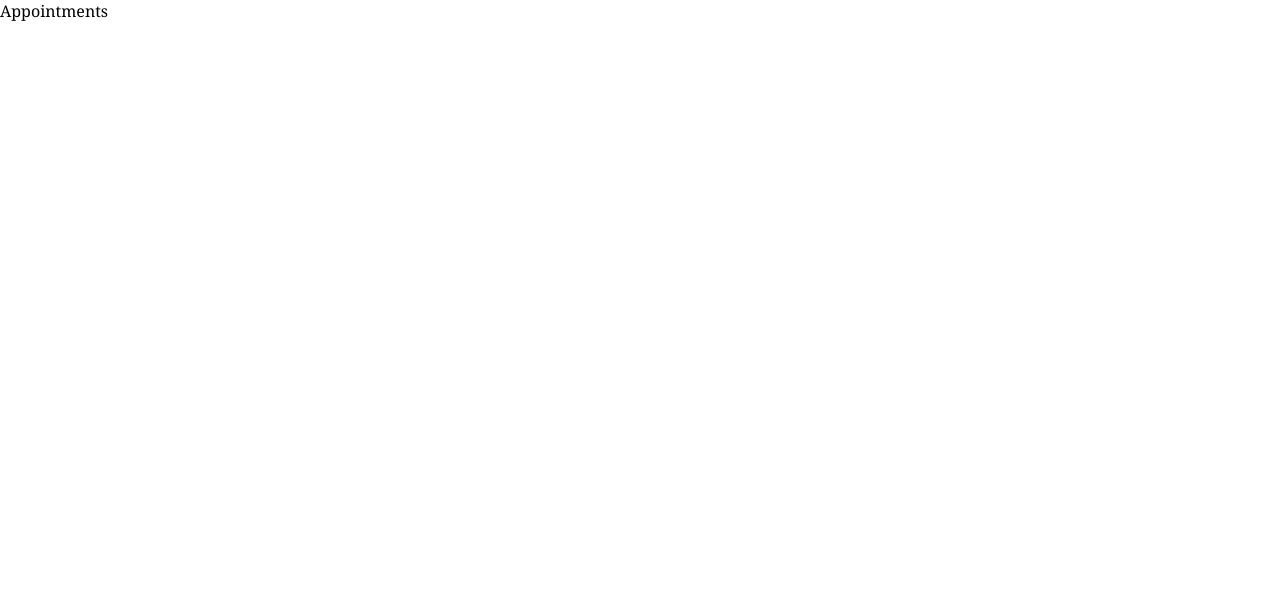
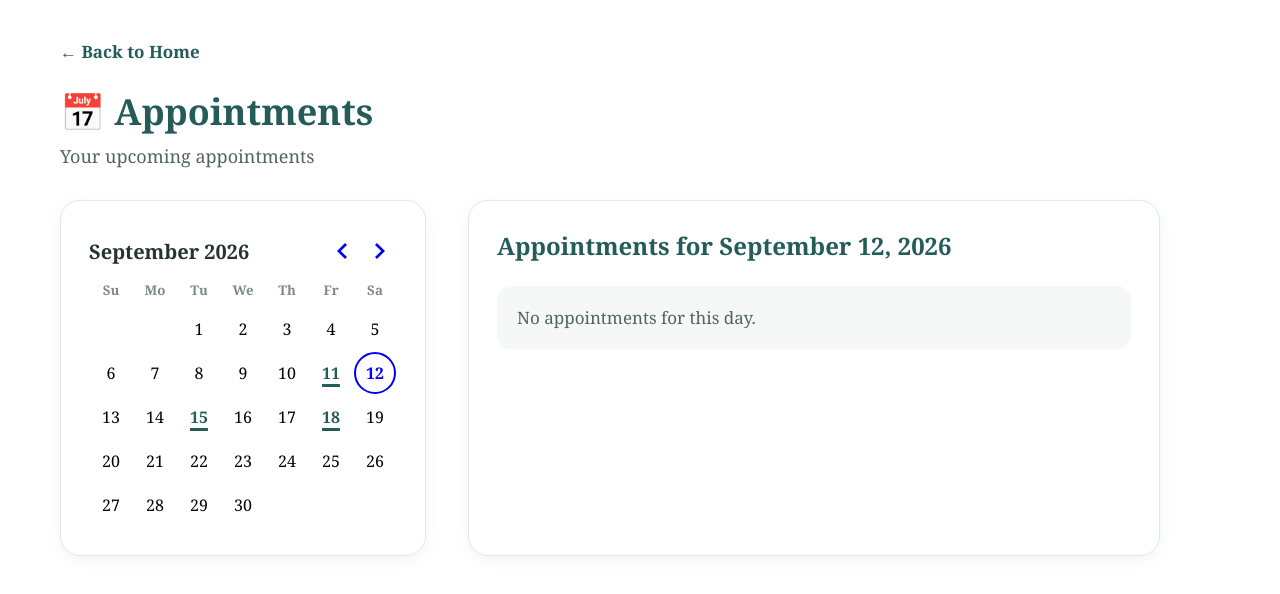
Before and after one commit to Solid0K/CareTrace_Backend, a React app in the folder frontend/: page /appointments in a window 1280 px wide. Shown: the top 594 px of the page. Built offline with nearby package versions, Linux system fonts and the light colour scheme; the HTML template or start-up script is replaced by a standard one.

Commit message:
Made Appointments and Todos

```diff
--- a/frontend/package.json
+++ b/frontend/package.json
@@ -11,6 +11,7 @@
   },
   "dependencies": {
     "react": "^19.2.8",
+    "react-day-picker": "^10.0.1",
     "react-dom": "^19.2.8",
     "react-router-dom": "^7.18.3"
   },
--- a/frontend/src/App.css
+++ b/frontend/src/App.css
@@ -152,3 +152,236 @@
   background-color: #eef7f5;
   border: 2px solid #b9dcd7;
 }
+/* Medicines page */
+
+.medicines-page {
+  min-height: 100dvh;
+  padding: 40px 60px;
+
+  background-color: #ffffff;
+}
+
+.medicines-page > h1 {
+  margin: 0;
+
+  font-size: 36px;
+  color: #245c5a;
+}
+
+.medicines-page > p {
+  margin-top: 8px;
+  margin-bottom: 32px;
+
+  font-size: 18px;
+  color: #526462;
+}
+
+.medicine-list {
+  display: flex;
+  flex-direction: column;
+  gap: 18px;
+
+  max-width: 1000px;
+}
+
+.medicine-item {
+  display: flex;
+  align-items: center;
+  justify-content: space-between;
+
+  padding: 28px 32px;
+
+  border: 1px solid #e2e8e6;
+  border-radius: 20px;
+
+  background-color: #ffffff;
+
+  box-shadow: 0 4px 16px rgba(36, 92, 90, 0.06);
+}
+
+.medicine-item h2 {
+  margin: 0 0 8px;
+
+  font-size: 24px;
+  color: #263332;
+}
+
+.medicine-item p {
+  margin: 0 0 10px;
+
+  color: #526462;
+}
+
+.medicine-item strong {
+  font-size: 20px;
+  color: #245c5a;
+}
+
+.take-medicine-button {
+  padding: 14px 22px;
+
+  border: none;
+  border-radius: 12px;
+
+  background-color: #245c5a;
+  color: white;
+
+  font-size: 16px;
+  font-weight: 600;
+
+  cursor: pointer;
+}
+
+.take-medicine-button:hover {
+  opacity: 0.9;
+}
+
+.medicine-taken {
+  padding: 12px 18px;
+
+  border-radius: 12px;
+
+  background-color: #e7f5ed;
+  color: #28744b;
+
+  font-weight: 600;
+}
+.back-home {
+  display: inline-block;
+  margin-bottom: 24px;
+
+  color: #245c5a;
+  text-decoration: none;
+
+  font-size: 17px;
+  font-weight: 600;
+}
+
+.back-home:hover {
+  text-decoration: underline;
+}
+
+/* APPOINTMENTS PAGE STARTS HERE */
+
+.appointments-page {
+  min-height: 100dvh;
+  padding: 40px 60px;
+  background-color: #ffffff;
+}
+
+.appointments-page > h1 {
+  margin: 0;
+  font-size: 36px;
+  color: #245c5a;
+}
+
+.appointments-page > p {
+  margin-top: 8px;
+  margin-bottom: 32px;
+  font-size: 18px;
+  color: #526462;
+}
+
+.appointments-content {
+  display: grid;
+  grid-template-columns: 380px 1fr;
+  gap: 28px;
+  max-width: 1100px;
+}
+
+.calendar-card,
+.appointments-list {
+  padding: 28px;
+  border: 1px solid #e2e8e6;
+  border-radius: 20px;
+  background-color: #ffffff;
+  box-shadow: 0 4px 16px rgba(36, 92, 90, 0.06);
+}
+
+.calendar-card h2,
+.appointments-list h2 {
+  margin: 0 0 24px;
+  color: #245c5a;
+}
+
+.calendar-card {
+  width: fit-content;
+}
+
+/* Calendar */
+
+.calendar-card .rdp {
+  margin: 0;
+}
+
+.calendar-card .rdp-month_caption {
+  font-size: 20px;
+  font-weight: 600;
+  color: #263332;
+}
+
+.calendar-card .rdp-weekday {
+  color: #526462;
+  font-weight: 600;
+}
+
+.calendar-card .rdp-day_button {
+  font-size: 16px;
+}
+
+/* Appointment date indicator */
+
+.calendar-card .rdp-day_hasAppointment .rdp-day_button {
+  font-weight: 700;
+  color: #245c5a;
+  text-decoration: underline;
+  text-decoration-thickness: 3px;
+  text-underline-offset: 5px;
+}
+
+/* Appointment cards */
+
+.appointments-list {
+  min-width: 0;
+}
+
+.appointment-item {
+  display: flex;
+  align-items: center;
+  gap: 24px;
+  padding: 22px;
+  margin-bottom: 16px;
+  border: 1px solid #e2e8e6;
+  border-radius: 16px;
+  background-color: #f9fbfa;
+}
+
+.appointment-item:last-child {
+  margin-bottom: 0;
+}
+
+.appointment-item > strong {
+  min-width: 90px;
+  font-size: 18px;
+  color: #245c5a;
+}
+
+.appointment-item h3 {
+  margin: 0 0 6px;
+  font-size: 20px;
+  color: #263332;
+}
+
+.appointment-item p {
+  margin: 0;
+  color: #526462;
+}
+
+.appointments-list > p {
+  margin: 0;
+  padding: 20px;
+  border-radius: 14px;
+  background-color: #f5f8f7;
+  color: #526462;
+  font-size: 17px;
+}
--- a/frontend/src/pages/patient/Appointments.jsx
+++ b/frontend/src/pages/patient/Appointments.jsx
@@ -1,9 +1,96 @@
-import React from 'react'
+import { useState } from "react";
+import { DayPicker } from "react-day-picker";
+import "react-day-picker/style.css";
+import { Link } from "react-router-dom";
+function Appointments() {
+  const [selectedDate, setSelectedDate] = useState(new Date());
+  const appointments = [
+    {
+      id: 1,
+      date: new Date(2026, 8, 18),
+      time: "10:30 AM",
+      title: "Doctor appointment",
+      location: "City Hospital",
+    },
+    {
+      id: 2,
+      date: new Date(2026, 8, 11),
+      time: "3:00 PM",
+      title: "Family visit",
+      location: "At home",
+    },
+    {
+      id: 3,
+      date: new Date(2026, 8, 15),
+      time: "11:00 AM",
+      title: "Dentist appointment",
+      location: "Dental Clinic",
+    },
+  ];
+  const appointmentDates = appointments.map(
+    (appointment) => appointment.date
+  );
+  const selectedAppointments = appointments.filter(
+    (appointment) =>
+      appointment.date.toDateString() === selectedDate.toDateString()
+  );
+  return (
+    <main className="appointments-page">
+      <Link to="/" className="back-home">
+        ← Back to Home
+      </Link>
 
-const Appointments = () => {
-  return (
-    <div>Appointments</div>
-  )
+      <h1>📅 Appointments</h1>
+      <p>Your upcoming appointments</p>
+
+      <section className="appointments-content">
+        <div className="calendar-card">
+          <DayPicker
+            mode="single"
+            selected={selectedDate}
+            onSelect={setSelectedDate}
+            modifiers={{
+              hasAppointment: appointmentDates,
+            }}
+            modifiersStyles={{
+              hasAppointment: {
+                fontWeight: "700",
+                color: "#245c5a",
+                textDecoration: "underline",
+                textDecorationThickness: "3px",
+                textUnderlineOffset: "5px",
+              },
+            }}
+          />
+        </div>
+
+        <div className="appointments-list">
+          <h2>
+            Appointments for{" "}
+            {selectedDate.toLocaleDateString("en-US", {
+              month: "long",
+              day: "numeric",
+              year: "numeric",
+            })}
+          </h2>
+          {selectedAppointments.length > 0 ? (
+            selectedAppointments.map((appointment) => (
+              <div className="appointment-item" key={appointment.id}>
+                <strong>{appointment.time}</strong>
+
+                <div>
+                  <h3>{appointment.title}</h3>
+                  <p>{appointment.location}</p>
+                </div>
+              </div>
+            ))
+          ) : (
+            <p>No appointments for this day.</p>
+          )}
+        </div>
+      </section>
+    </main>
+  );
 }
 
-export default Appointments
+export default Appointments;
--- a/frontend/src/pages/patient/Medicines.jsx
+++ b/frontend/src/pages/patient/Medicines.jsx
@@ -1,9 +1,72 @@
-import React from 'react'
+import { useState } from "react";
+import { Link } from "react-router-dom";
+function Medicines() {
+  const [medicines, setMedicines] = useState([
+    {
+      id: 1,
+      name: "Blood pressure medicine",
+      time: "10:00 AM",
+      dosage: "1 tablet",
+      taken: false,
+    },
+    {
+      id: 2,
+      name: "Vitamin D",
+      time: "2:00 PM",
+      dosage: "1 tablet",
+      taken: false,
+    },
+    {
+      id: 3,
+      name: "Evening medicine",
+      time: "8:00 PM",
+      dosage: "1 tablet",
+      taken: false,
+    },
+  ]);
 
-const Medicines = () => {
+  function markAsTaken(id) {
+    setMedicines(
+      medicines.map((medicine) =>
+        medicine.id === id
+          ? { ...medicine, taken: true }
+          : medicine
+      )
+    );
+  }
+
   return (
-    <div>Medicines</div>
-  )
+    <main className="medicines-page">
+      <Link to="/" className="back-home">
+        ← Back to Home
+      </Link>
+      <h1>💊 Medicines</h1>
+      <p>Today's medicine schedule</p>
+
+      <section className="medicine-list">
+        {medicines.map((medicine) => (
+          <div className="medicine-item" key={medicine.id}>
+            <div>
+              <h2>{medicine.name}</h2>
+              <p>{medicine.dosage}</p>
+              <strong>{medicine.time}</strong>
+            </div>
+
+            {medicine.taken ? (
+              <span className="medicine-taken">✓ Taken</span>
+            ) : (
+              <button
+                onClick={() => markAsTaken(medicine.id)}
+                className="take-medicine-button"
+              >
+                Mark as taken
+              </button>
+            )}
+          </div>
+        ))}
+      </section>
+    </main>
+  );
 }
 
-export default Medicines
+export default Medicines;
--- a/frontend/src/pages/patient/Todos.jsx
+++ b/frontend/src/pages/patient/Todos.jsx
@@ -1,9 +1,59 @@
-import React from 'react'
+import { useState } from "react";
+import { Link } from "react-router-dom";
 
-const Todos = () => {
+function Todos() {
+  const [todos, setTodos] = useState([
+    {
+      id: 1,
+      title: "Have breakfast",
+      completed: false,
+    },
+    {
+      id: 2,
+      title: "Go for a short walk",
+      completed: false,
+    },
+    {
+      id: 3,
+      title: "Call family",
+      completed: false,
+    },
+  ]);
+
+  function toggleTodo(id) {
+    setTodos(
+      todos.map((todo) =>
+        todo.id === id
+          ? { ...todo, completed: !todo.completed }
+          : todo
+      )
+    );
+  }
+
   return (
-    <div>Todos</div>
-  )
+    <main className="todos-page">
+      <Link to="/" className="back-home">
+        ← Back to Home
+      </Link>
+
+      <h1>✅ To-Dos</h1>
+      <p>Things you can do today</p>
+
+      <section className="todo-list">
+        {todos.map((todo) => (
+          <div className="todo-item" key={todo.id}>
+            <div>
+              <h2>{todo.title}</h2>
+            </div>
+
+            <button onClick={() => toggleTodo(todo.id)}>
+              {todo.completed ? "✓ Done" : "Mark as done"}
+            </button>
+          </div>
+        ))}
+      </section>
+    </main>
+  );
 }
 
-export default Todos
+export default Todos;
```
Also changed, not shown: frontend/src/components/patient/Patientheader.jsx (line endings or trailing spaces), 1 other file (tests, documents, lock files or other folders).
